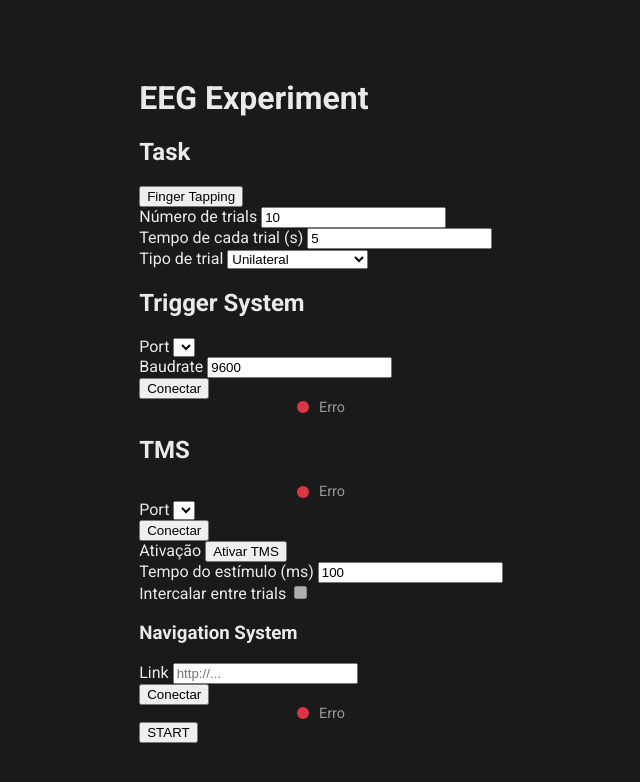
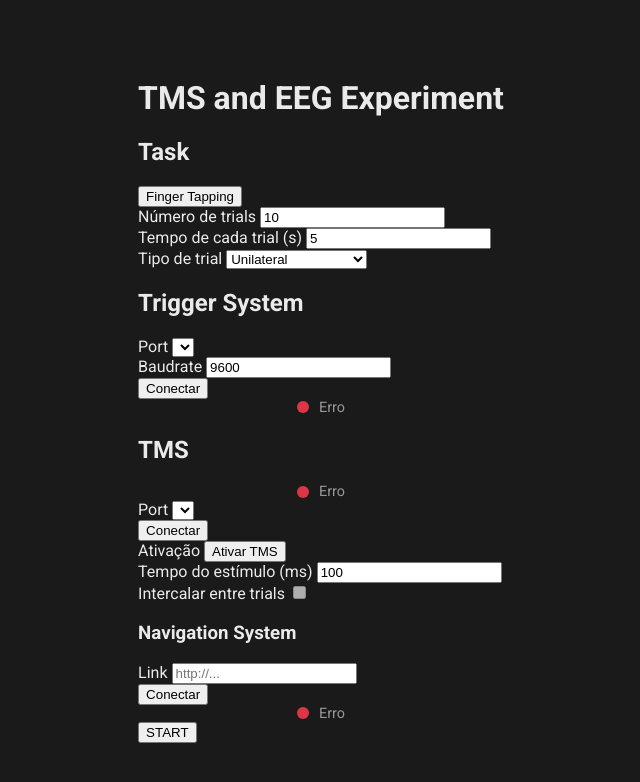
Before and after one commit to MarcioCamposJr/ExperimentTaskEEG, a plain HTML site: page pages/configExp/index.html in a window 1280 px wide. Shown: the whole page, without its empty margins (319-959 px from the left). Drawn offline with Linux system fonts and the light colour scheme; files that its build step writes are made by us from their sources; no server answers; files whose address does not match are found by name.

Commit message:
UPD: Change title page to TMS and EEG experiment

```diff
--- a/pages/configExp/index.html
+++ b/pages/configExp/index.html
@@ -13,7 +13,7 @@
 
     <div class="main-container">
         <header class="header">
-            <h1>EEG Experiment</h1>
+            <h1>TMS and EEG Experiment</h1>
         </header>
 
         <main class="content">
```
